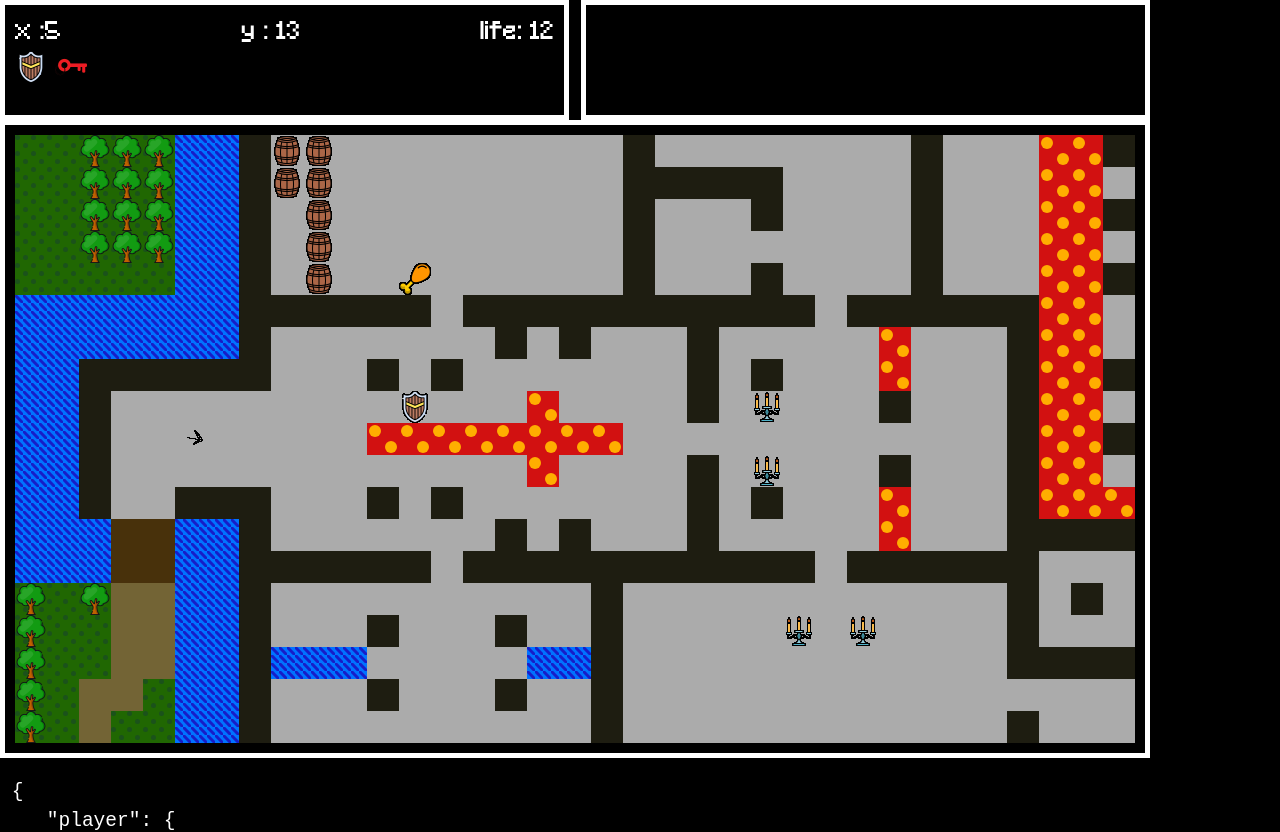
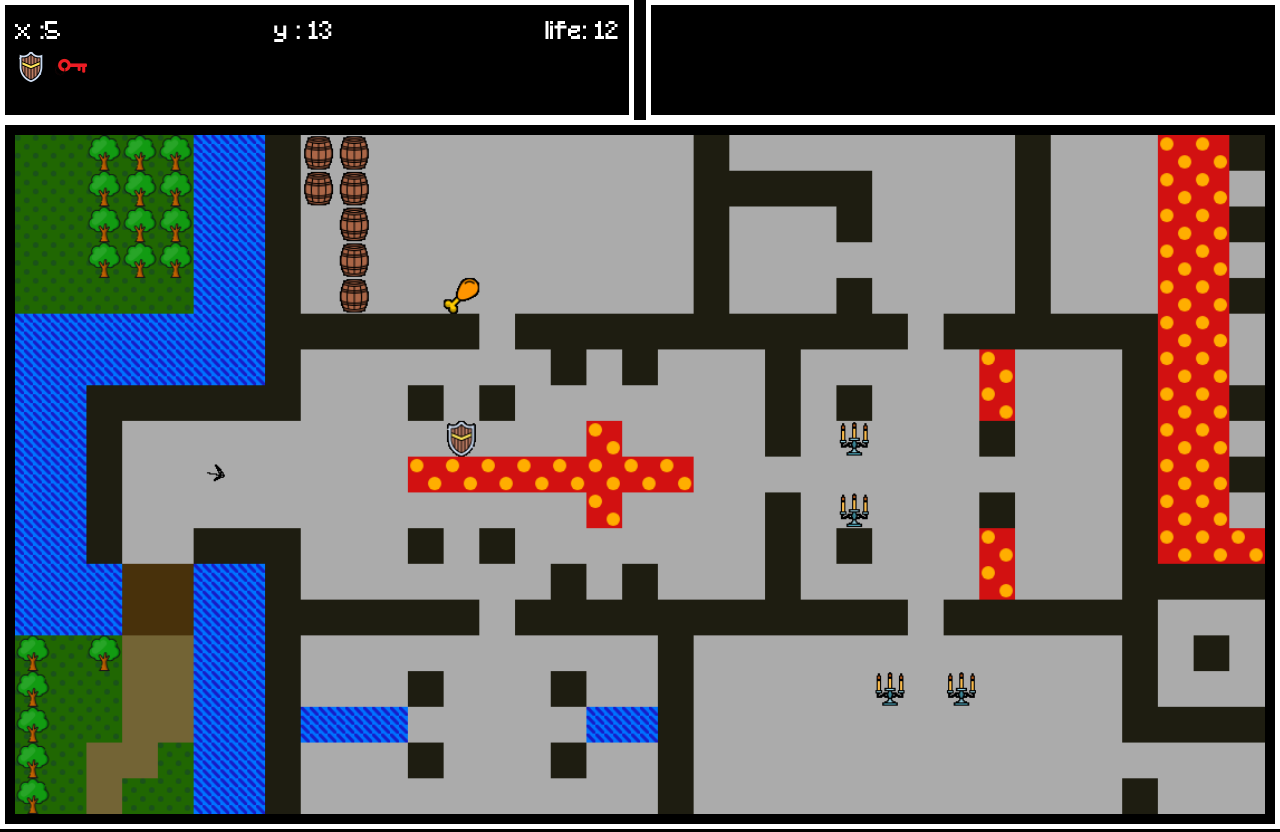
Before and after one commit to DevQuestNiort/dq-game-ts-canvas, a website built with Vite: page index.html in a window 1280 px wide. Shown: the top 832 px of the page. Built offline with nearby package versions, Linux system fonts and the light colour scheme; files whose address does not match are found by name.

Commit message:
Rendu Css de la page

```diff
--- a/index.html
+++ b/index.html
@@ -13,9 +13,6 @@
         <div id="game-information">
             <div id="player-information">
                 <div id="player-stat">
-                    <span>life : 25 </span>
-                    <span>force : 3 </span>
-                    <span>defense : 22 </span>
                 </div>
                 <div id="player-inventaire">
                     <img src="./assets/bouclier.png" alt="bouclier"  width="32px" height="32px"/>
@@ -28,11 +25,12 @@
         </div>
         <canvas id="gameCanvas"></canvas>
     </div>
-    <div id="game-debug"></div>
+
 
 
 
 </div>
+<div id="game-debug"></div>
 <script src="/src/main.ts" type="module"></script>
 </body>
 </html>
--- a/src/style.css
+++ b/src/style.css
@@ -25,17 +25,25 @@ body {
     font-size: 1.5em;
     margin: 0;
     padding: 0;
-    display: flex;
+
     place-items: center;
     min-width: 320px;
     min-height: 100vh;
     background-color: black;
     color: white;
+
 }
 
-
+#app{
+    width: 100%;
+    display: flex;
+    justify-content: center;
+    place-items: center;
+    flex-direction: column;
+}
 
 #game{
+    width: 1280px;
     display: flex;
     flex-direction: column;
 
```
